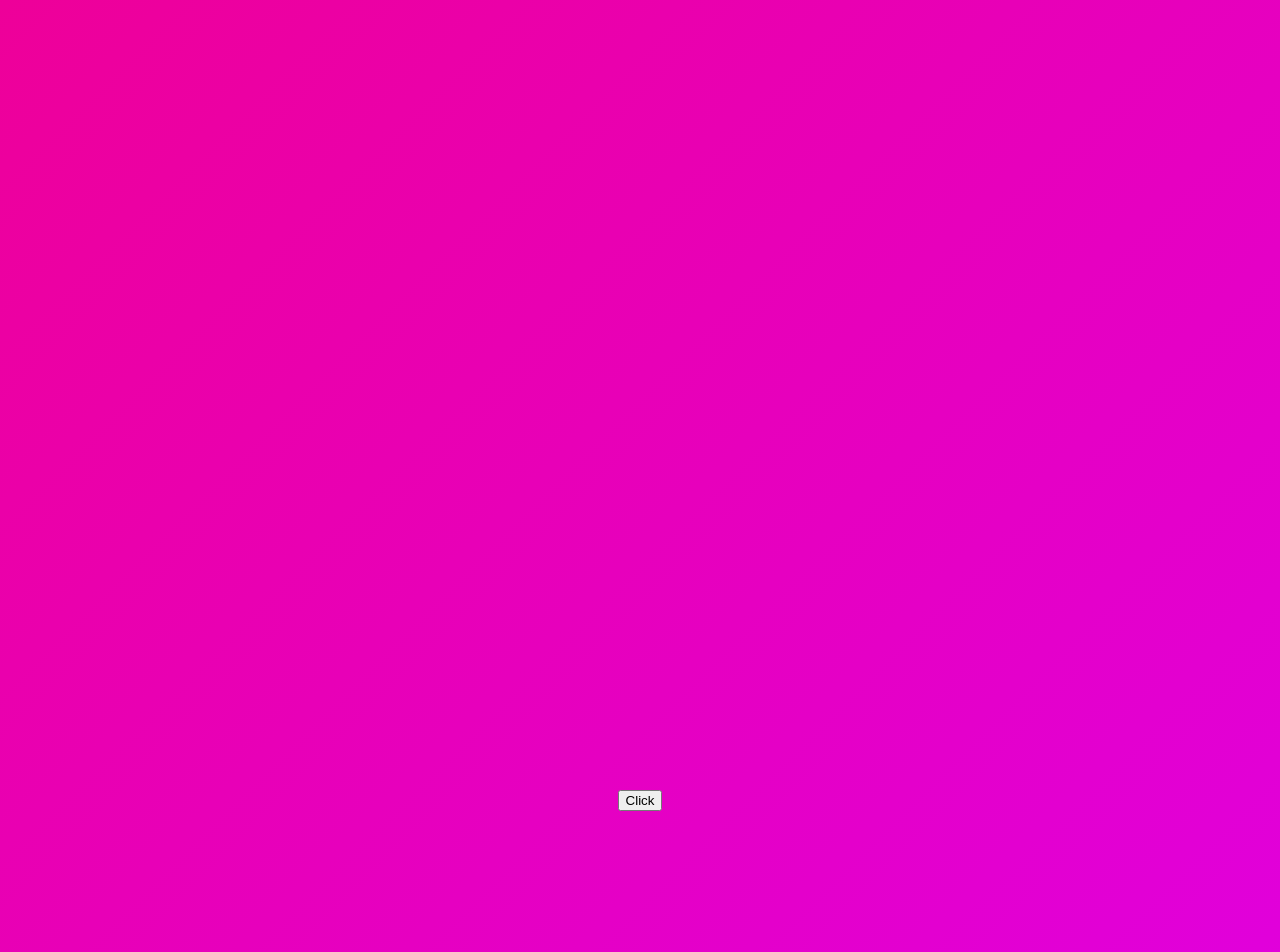
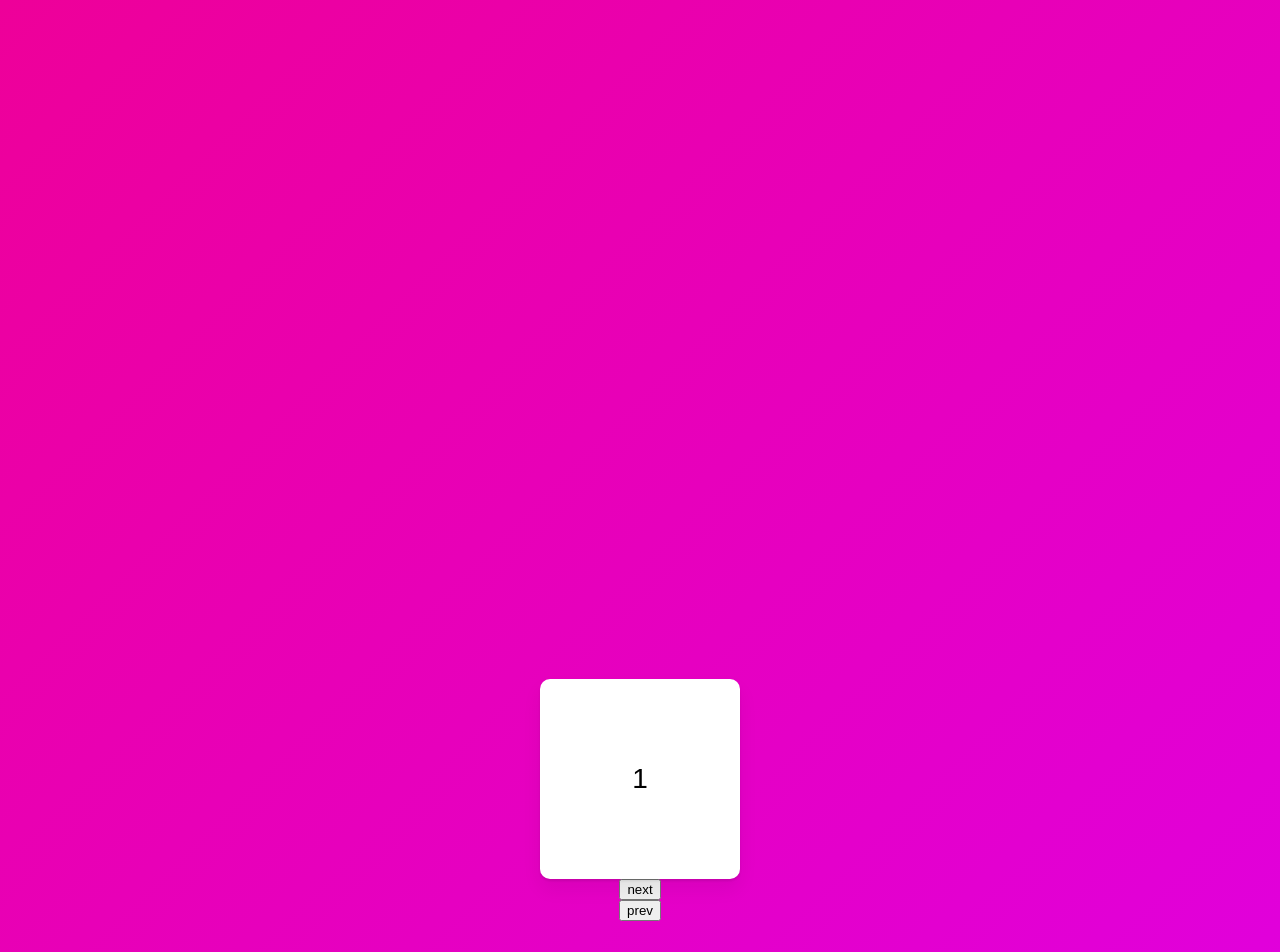
Before and after one commit to yoonhoelee/react-animations, a React (Create React App) app: page / in a window 1280 px wide. Shown: the top 952 px of the page. Built offline with nearby package versions, Linux system fonts and the light colour scheme.

Commit message:
feat: transition using animate motion

```diff
--- a/src/App.tsx
+++ b/src/App.tsx
@@ -8,6 +8,7 @@
     display: flex;
     justify-content: center;
     align-items: center;
+    flex-direction: column;
 `;
 
 const Box = styled(motion.div)`
@@ -16,7 +17,10 @@
     background-color: rgba(255, 255, 255, 1);
     border-radius: 10px;
     box-shadow: 0 2px 3px rgba(0, 0, 0, 0.1), 0 10px 20px rgba(0, 0, 0, 0.06);
-    display: grid;
+    display: flex;
+    justify-content: center;
+    align-items: center;
+    font-size: 28px;
     grid-template-columns: repeat(2, 1fr);
 `;
 
@@ -59,6 +63,7 @@
 const Svg = styled.svg`
     width: 300px;
     height: 300px;
+
     path {
         stroke: white;
         stroke-width: 2;
@@ -66,36 +71,57 @@
 `;
 
 const svg = {
-    start: { pathLength: 0, fill: "rgba(255, 255, 255, 0)" },
+    start: {pathLength: 0, fill: "rgba(255, 255, 255, 0)"},
     end: {
         fill: "rgba(255, 255, 255, 1)",
         pathLength: 1,
     },
 };
 
-const boxVariant = {
+const box = {
     initial: {
-        opacity:0,
-        scale:0,
+        x:500,
+        opacity: 0,
+        scale: 0,
     },
     visible: {
-        opacity:1,
-        scale:1,
+        x:0,
+        opacity: 1,
+        scale: 1,
         rotateZ: 360,
+        transition: {
+            duration: 1,
         },
-    leaving: {
-        opacity:0,
-        y:50,
     },
+
+    exit: {x: -500, opacity: 0, scale: 0, transition: {duration: 1}},
 }
 
 function App() {
-    const[showing, setShowing] = useState(false);
+    const [showing, setShowing] = useState(false);
     const toggleShowing = () => setShowing((prev) => !prev);
+    const [visible, setVisible] = useState(1);
+    const nextPlease = () => setVisible((prev) => (prev === 10 ? 10 : prev + 1));
+    const prevPlease = () => setVisible((prev) => (prev === 1 ? 1 : prev - 1));
     return (
-        <Wrapper >
-            <button onClick={toggleShowing}>Click</button>
-            <AnimatePresence>{showing? <Box variants ={boxVariant} initial="initial" animate="visible" exit="leaving"/>: null}</AnimatePresence>
+        <Wrapper>
+            <AnimatePresence>
+                {[1, 2, 3, 4, 5, 6, 7, 8, 9, 10].map((i) =>
+                    i === visible ? (
+                        <Box
+                            variants={box}
+                            initial="invisible"
+                            animate="visible"
+                            exit="exit"
+                            key={i}
+                        >
+                            {i}
+                        </Box>
+                    ) : null
+                )}
+            </AnimatePresence>
+            <button onClick={nextPlease}>next</button>
+            <button onClick={prevPlease}>prev</button>
         </Wrapper>
     );
 }
```
Lines whose indentation alone changed are shown as unchanged.
